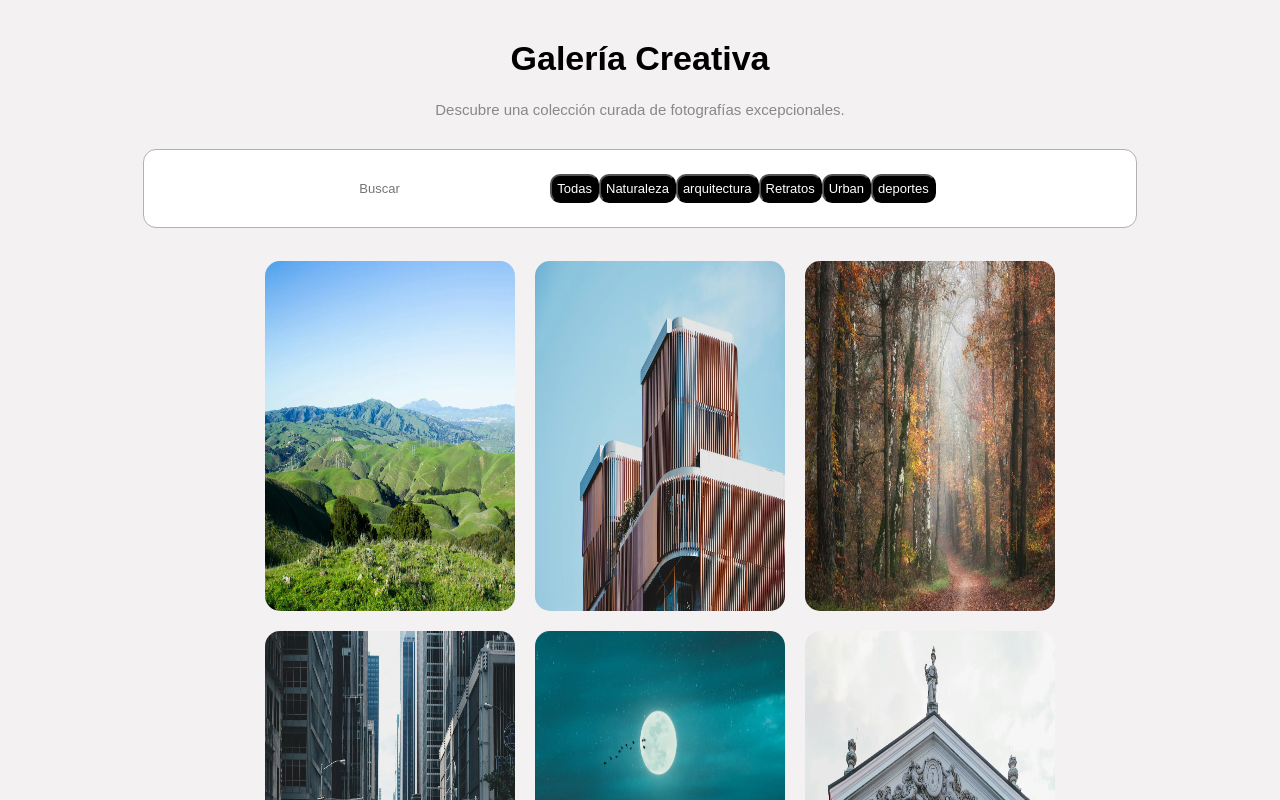
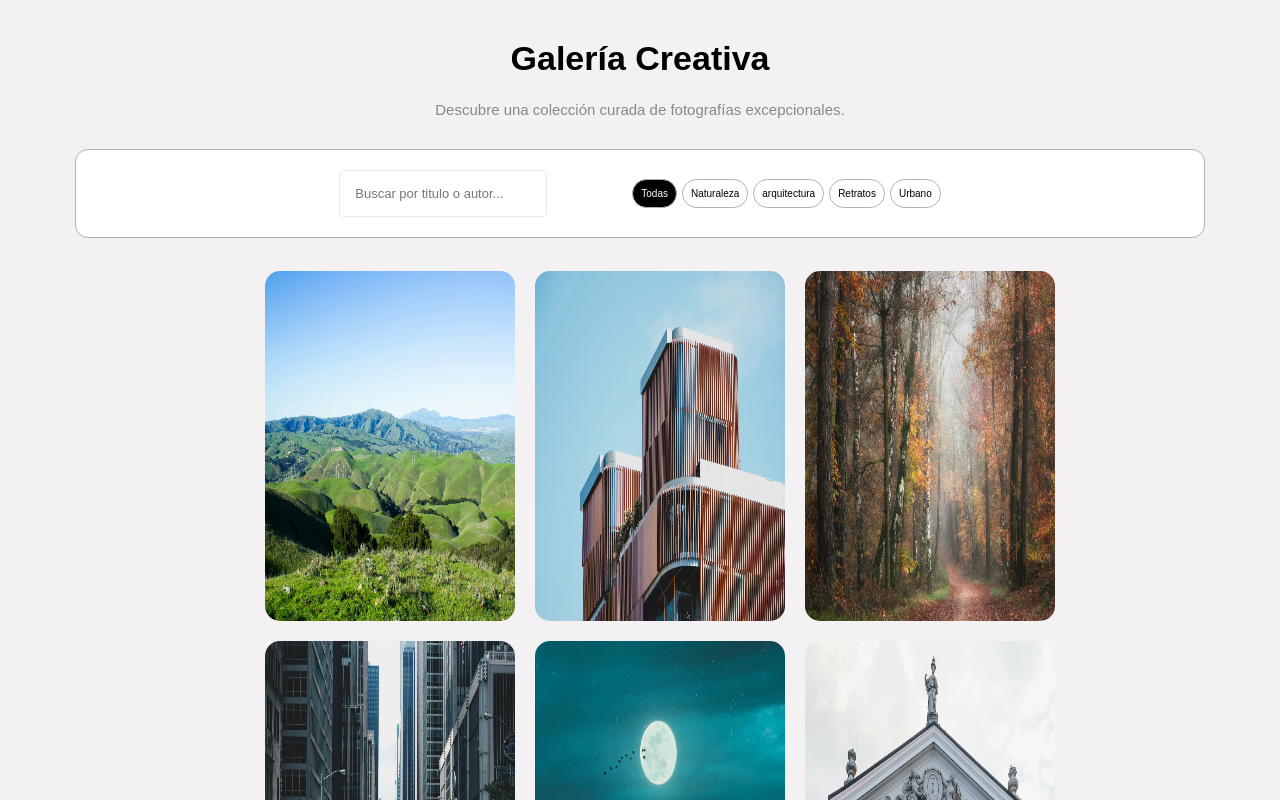
Before and after one commit to OrlandoDev17/gallery, a React (Vite) app: page / in a window 1280 px wide. Shown: the top 800 px of the page. Built offline with nearby package versions, Linux system fonts and the light colour scheme.

Commit message:
estilos nuevos

```diff
--- a/src/components/Filter.jsx
+++ b/src/components/Filter.jsx
@@ -3,13 +3,12 @@ export default function Filter() {
   return (
     <section className="filter-section">
       <nav className="filter">
-        <input type="search" placeholder="Buscar" />
-        <button>Todas</button>
+        <input type="search" placeholder="Buscar por titulo o autor..." />
+        <button id="active">Todas</button>
         <button>Naturaleza</button>
         <button>arquitectura</button>
         <button>Retratos</button>
-        <button>Urban</button>
-        <button>deportes</button>
+        <button>Urbano</button>
       </nav>
     </section>
   );
--- a/src/styles/Filter.css
+++ b/src/styles/Filter.css
@@ -1,13 +1,13 @@
 input {
   display: flex;
-  justify-content: center;
+  margin-right: 80px;
   align-items: center;
-  padding: 5px;
+  padding: 15px;
   font-family: sans-serif;
   font-size: 13px;
   color: #ffff;
-  border-radius: 10px;
-  border: 10px solid #ffff;
+  border-radius: 5px;
+  border: 1px solid rgba(145, 143, 143, 0.2);
 }
 
 .filter-section {
@@ -20,18 +20,36 @@ input {
   display: flex;
   justify-content: center;
   align-items: center;
-  width: 75%;
+  width: 85%;
   background-color: #ffffff;
-  padding: 16px;
+  padding: 20px;
   border-radius: 13px;
+  border: 1px solid #b4b0b0;
+  gap: 5px;
+}
+
+button {
+  background-color: #ffffff;
+  padding: 8px;
+  font-family: sans-serif;
+  font-size: 10px;
+  color: #000000;
+  border-radius: 16px;
   border: 1px solid #b4b0b0;
 }
 
-button {
+button#active {
   background-color: #000000;
-  padding: 5px;
-  font-family: sans-serif;
-  font-size: 13px;
+  color: #ffffff;
+}
+
+button:hover {
+  background-color: #000000;
+  cursor: pointer;
+  color: #ffffff;
+}
+
+button:active {
+  background-color: #000000;
   color: #ffff;
-  border-radius: 10px;
 }
```
